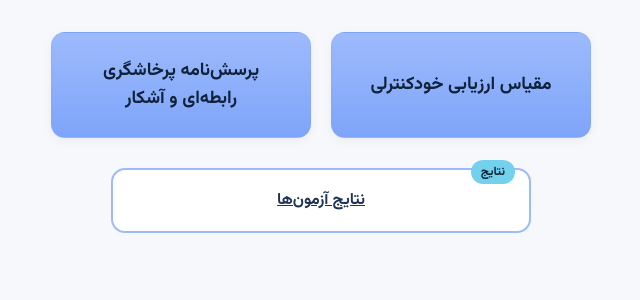
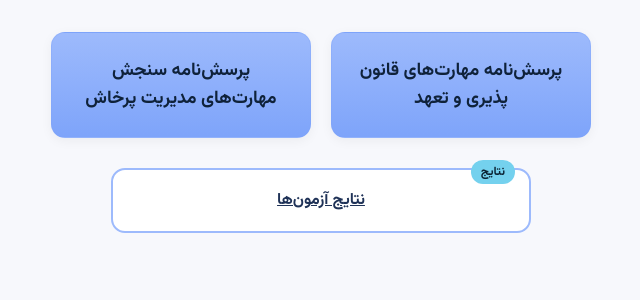
Before and after one commit to mehraveh/PsytestAnalysis, a Flask app: page / in a window 1280 px wide. Shown: the part 93-393 px from the top of the page, without its empty margins (319-959 px from the left). Run offline with Flask 3, Linux system fonts and the light colour scheme.

Commit message:
Update first_page.html

```diff
--- a/templates/first_page.html
+++ b/templates/first_page.html
@@ -68,10 +68,10 @@
     <!-- آزمون‌ها در وسط -->
     <section class="grid-center">
       <a class="btn-card btn-primary" href="https://docs.google.com/forms/d/e/1FAIpQLScY77_gaVYaRJl2XGJ-vLKCjJSdogtM3Voat7uox7sqGueaLA/viewform?usp=dialog" target="_blank">
-        مقیاس ارزیابی خودکنترلی
+        پرسش‌نامه مهارت‌های قانون پذیری و تعهد
       </a>
       <a class="btn-card btn-primary" href="https://docs.google.com/forms/d/e/1FAIpQLScIyiQZdg3e1y0HgEeB6X9uTT_YG1nqQrOLu20jVi9OuV7xLg/viewform" target="_blank">
-        پرسش‌نامه پرخاشگری رابطه‌ای و آشکار
+        پرسش‌نامه سنجش مهارت‌های مدیریت پرخاش
       </a>
     </section>
 
```
